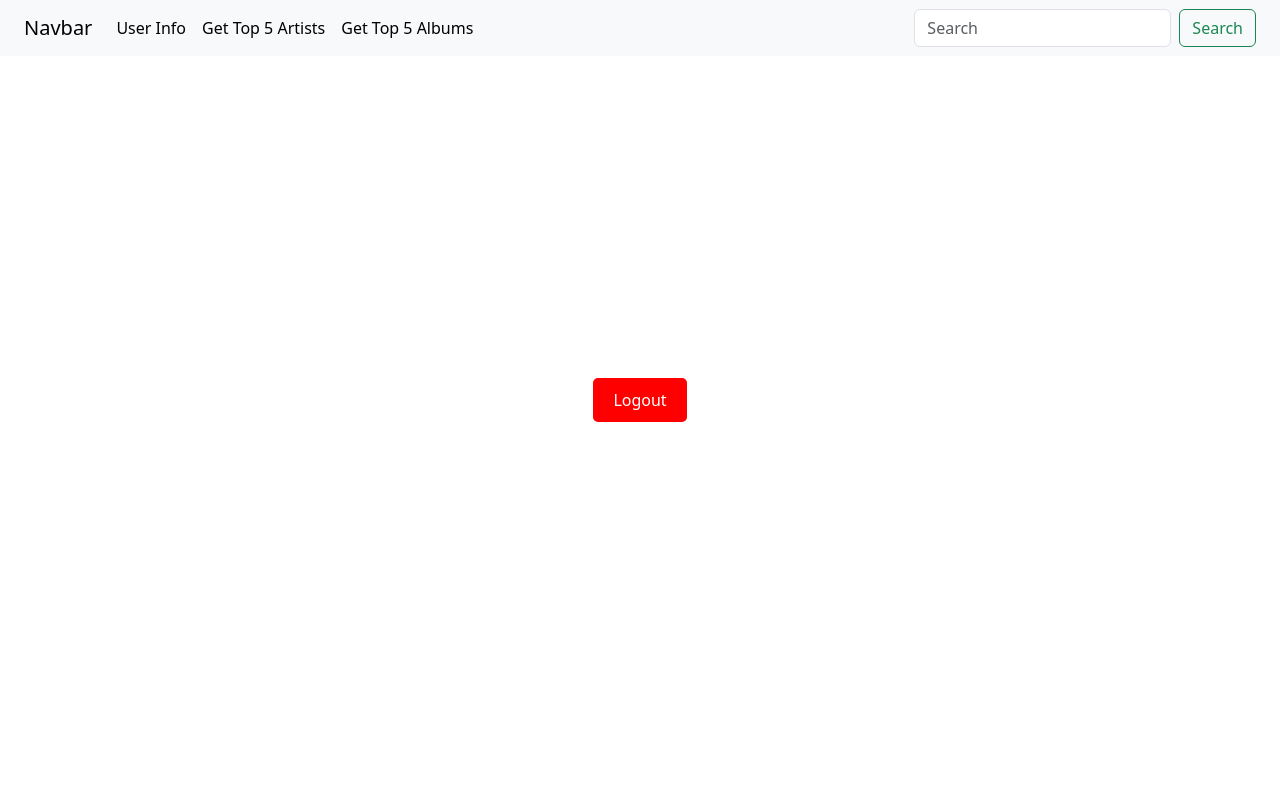
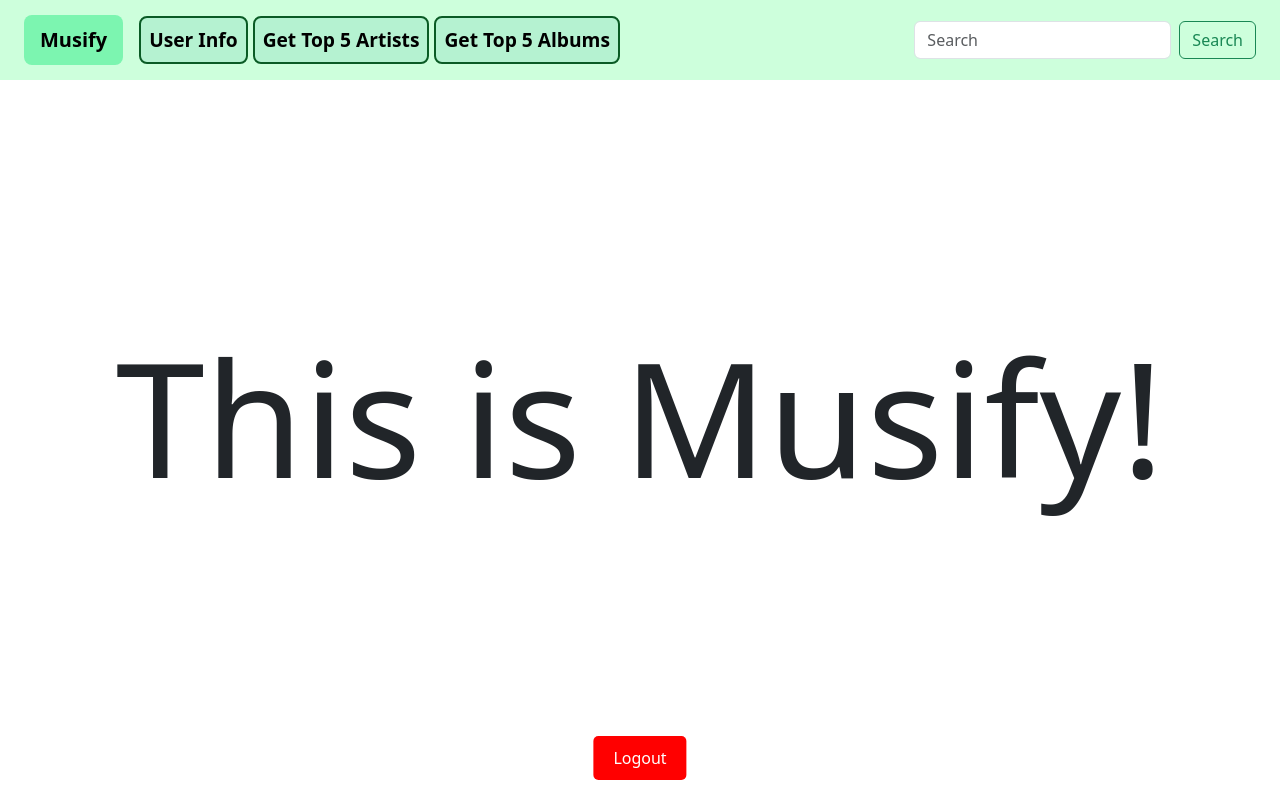
Before and after one commit to gaabi16/musify_html_css_js, a plain HTML site: page index.html in a window 1280 px wide. Both pictures are taken after a click on the button "User Info". Drawn offline with nearby package versions, Linux system fonts and the light colour scheme.

Commit message:
added consistent styling

```diff
--- a/index.html
+++ b/index.html
@@ -3,14 +3,14 @@
 <head>
     <meta charset="UTF-8">
     <meta name="viewport" content="width=device-width, initial-scale=1.0">
-    <title>Login Page</title>
+    <title>Home</title>
     <link rel="stylesheet" href="./style.css">
     <link href="https://cdn.jsdelivr.net/npm/bootstrap@5.3.3/dist/css/bootstrap.min.css" rel="stylesheet" integrity="sha384-QWTKZyjpPEjISv5WaRU9OFeRpok6YctnYmDr5pNlyT2bRjXh0JMhjY6hW+ALEwIH" crossorigin="anonymous">
 </head>
 <body>
-    <nav class="navbar navbar-expand-lg bg-body-tertiary fixed-top w-100">
+    <nav class="navbar navbar-expand-lg fixed-top w-100">
         <div class="container-fluid px-4">
-            <a class="navbar-brand" href="#">Navbar</a>
+            <a class="navbar-brand" href="index.html">Musify</a>
             <div class="collapse navbar-collapse" id="navbarSupportedContent">
                 <ul class="navbar-nav me-auto mb-2 mb-lg-0">
                     <li class="nav-item">
@@ -33,7 +33,7 @@
 
     <ul id="artistList" class="list-unstyled mt-3"></ul>
 
-    <div id="userInfo"></div>
+    <div id="userInfo" class="user-info-toggle">This is Musify!</div>
 
     <button class = "logout-button">Logout</button>
 
--- a/index.js
+++ b/index.js
@@ -4,13 +4,12 @@ var login_uri = 'http://127.0.0.1:3000/login.html';
 document.querySelector('.user-button').addEventListener('click', getUserDetails);
 
 function getUserDetails() {
+    var userDiv = document.getElementById("userInfo");
 
-    var userDiv = document.getElementById("userInfo");
-    if (userDiv.style.display === "block") {
-        userDiv.style.display = "none";
-        return;
-    }
-
+    if (userDiv.classList.contains('user-details')) {
+        userDiv.classList.remove('user-details');
+        userDiv.innerHTML = "This is Musify!";
+    } else {
         var tokens = JSON.parse(localStorage.getItem("tokens"));
 
         fetch("https://api.spotify.com/v1/me", {
@@ -40,15 +39,19 @@ function getUserDetails() {
             console.error('Error:', error);
         });
     }
+}
 
 function manipulateUserData() {
     var user_details = JSON.parse(localStorage.getItem("user"));
     var userDiv = document.getElementById("userInfo");
-    userDiv.className = "user-details";
-    userDiv.innerHTML = ""; // Clear previous content
+
+    userDiv.innerHTML = "";
+    userDiv.classList.add("user-details");
 
     var userHeader = document.createElement('h2');
     userHeader.textContent = "User Details";
+    userHeader.style.textAlign = "center";
+    userHeader.style.fontSize = "3em";
     userDiv.appendChild(userHeader);
 
     var userList = document.createElement('ul');
@@ -65,22 +68,16 @@ function manipulateUserData() {
     userList.appendChild(listItem_email);
 
     userDiv.appendChild(userList);
-    userDiv.style.display = "block"; // Show user details
 }
 
 document.querySelector('.artists-button').addEventListener('click', function() {
-    //getTop5("artists");
     localStorage.setItem("top5_button_was_pressed", "artists");
     window.location.href = 'top5.html';
 });
 document.querySelector('.tracks-button').addEventListener('click', function() {
-    // getTop5("tracks");
     localStorage.setItem("top5_button_was_pressed", "tracks");
     window.location.href = 'top5.html';
 });
-
-
-
 
 // document.getElementById('searchInput').addEventListener('input', function (event) {
 //     const query = event.target.value.trim();
--- a/style.css
+++ b/style.css
@@ -1,10 +1,12 @@
 body {
     display: flex;
+    flex-direction: column;
     justify-content: center;
     align-items: center;
     height: 100vh;
     margin: 0;
     background-color: #f0f0f0;
+    position: relative;
 }
 
 .login-button {
@@ -25,4 +27,71 @@ body {
     border: none;
     border-radius: 5px;
     cursor: pointer;
+    position: absolute;
+    bottom: 20px;
+    left: 50%;
+    transform: translateX(-50%);
 }
+
+.user-info-toggle {
+    font-size: 10rem;
+    text-align: center;
+    transition: font-size 0.5s ease-in;
+}
+
+.user-details {
+    font-size: 2rem;
+    text-align: left;
+}
+
+.navbar {
+    padding-top: 1rem;
+    padding-bottom: 1rem;
+    font-size: 1.2rem;
+    min-height: 80px;
+    background-color:#cdffdc;
+}
+
+.nav-item button {
+    border: 2px solid #0a5b25;
+    background-color: #b5f2d1;
+    font-weight: bold;
+    padding: 8px 16px;
+    border-radius: 8px;
+    cursor: pointer;
+    transition: all 0.3s ease;
+}
+
+.nav-item button:hover {
+    background-color: #3cb74e;
+    border: 2px solid #0e441c;
+    transform: scale(1.05);
+}
+
+.nav-item {
+    margin-right: 5px;
+}
+
+.nav-item:last-child {
+    margin-right: 0;
+}
+
+.navbar-brand {
+    font-size: 4rem;
+    font-weight: bold;
+    padding: 8px 16px;
+    border-radius: 8px;
+    transition: all 0.3s ease;
+    background-color: #7cf5b0;
+    border-color: #0b1e16;
+    line-height: 2;
+}
+
+.navbar-brand:hover {
+    color: #ffffff;
+    background-color: #32f791;
+    border: 2px solid transparent;
+    border-color: #0e1d0f;
+    transform: scale(1.1);
+    text-decoration: none;
+}
--- a/top5.js
+++ b/top5.js
@@ -54,6 +54,7 @@ function getTop5(type) {
 
 function manipulateTracks() {
     document.querySelector("h1").textContent = "Top 5 Tracks";
+    document.querySelector("h1").style.marginTop = "2rem";
 
     var tracks = JSON.parse(localStorage.getItem("tracks"));
     var trackContainer = document.getElementById('output_top5');
@@ -96,6 +97,7 @@ function manipulateTracks() {
 
 function manipulateArtists() {
     document.querySelector("h1").textContent = "Top 5 Artists";
+    document.querySelector("h1").style.marginTop = "2rem";
 
     var artists = JSON.parse(localStorage.getItem("artists"));
     var artistContainer = document.getElementById('output_top5');
```
Also changed, not shown: login.css (+1 -7 lines), login.html (+2 -2 lines), searchResults.css (+11 -0 lines), searchResults.html (+1 -1 lines), top5.css (+11 -0 lines), top5.html (+3 -3 lines). Lines whose indentation alone changed are shown as unchanged.
